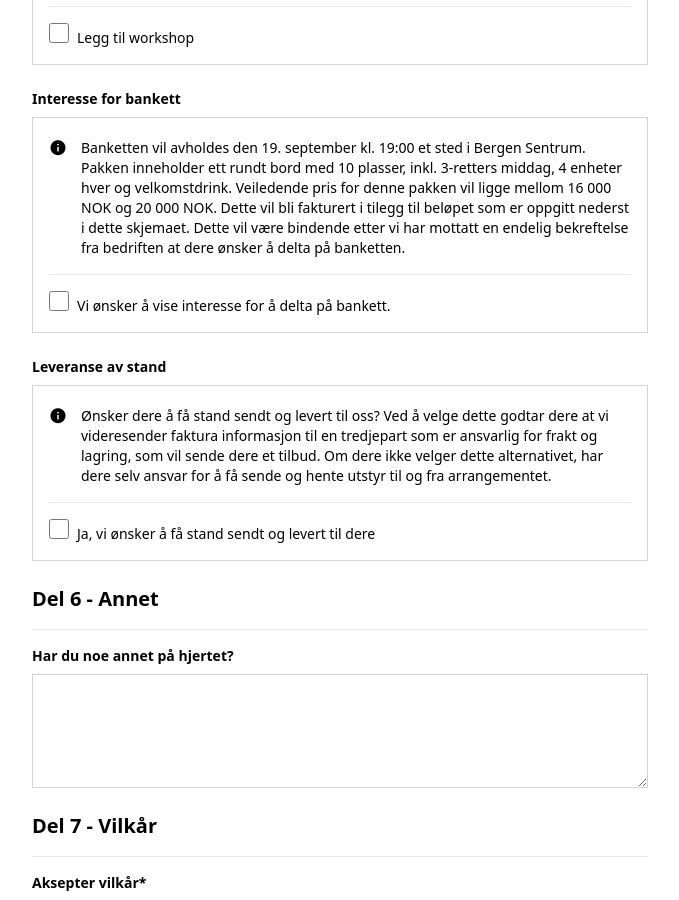
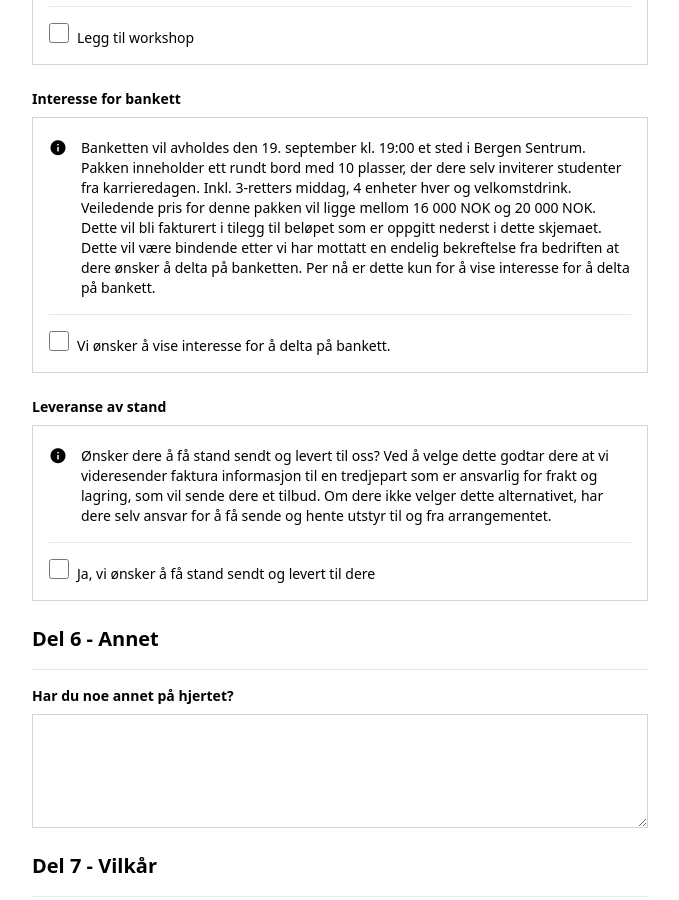
Before and after one commit to echo-karriere/forms, a Next.js app: page /karrieredagene2024 in a window 1280 px wide. Shown: the part 3000-3900 px from the top of the page, without its empty margins (300-979 px from the left). Built offline with nearby package versions, Linux system fonts and the light colour scheme.

Commit message:
Endret innhold

```diff
--- a/components/KD24.js
+++ b/components/KD24.js
@@ -409,14 +409,16 @@ export default function Home() {
               <p>
                 <i className="ri-information-fill text-lg mt-12 mr-2 "></i>
                 <p className="ml-8 -mt-6">
-                  Banketten vil avholdes den 19. september kl. 19:00 et sted i Bergen
-                  Sentrum. Pakken inneholder ett rundt bord med 10 plasser,
-                  inkl. 3-retters middag, 4 enheter hver og velkomstdrink.
+                  Banketten vil avholdes den 19. september kl. 19:00 et sted i
+                  Bergen Sentrum. Pakken inneholder ett rundt bord med 10
+                  plasser, der dere selv inviterer studenter fra karrieredagen.
+                  Inkl. 3-retters middag, 4 enheter hver og velkomstdrink.
                   Veiledende pris for denne pakken vil ligge mellom 16 000 NOK
                   og 20 000 NOK. Dette vil bli fakturert i tilegg til beløpet
                   som er oppgitt nederst i dette skjemaet. Dette vil være
                   bindende etter vi har mottatt en endelig bekreftelse fra
-                  bedriften at dere ønsker å delta på banketten.
+                  bedriften at dere ønsker å delta på banketten. Per nå er dette
+                  kun for å vise interesse for å delta på bankett.
                 </p>
               </p>
               <hr className="my-4" />
```
